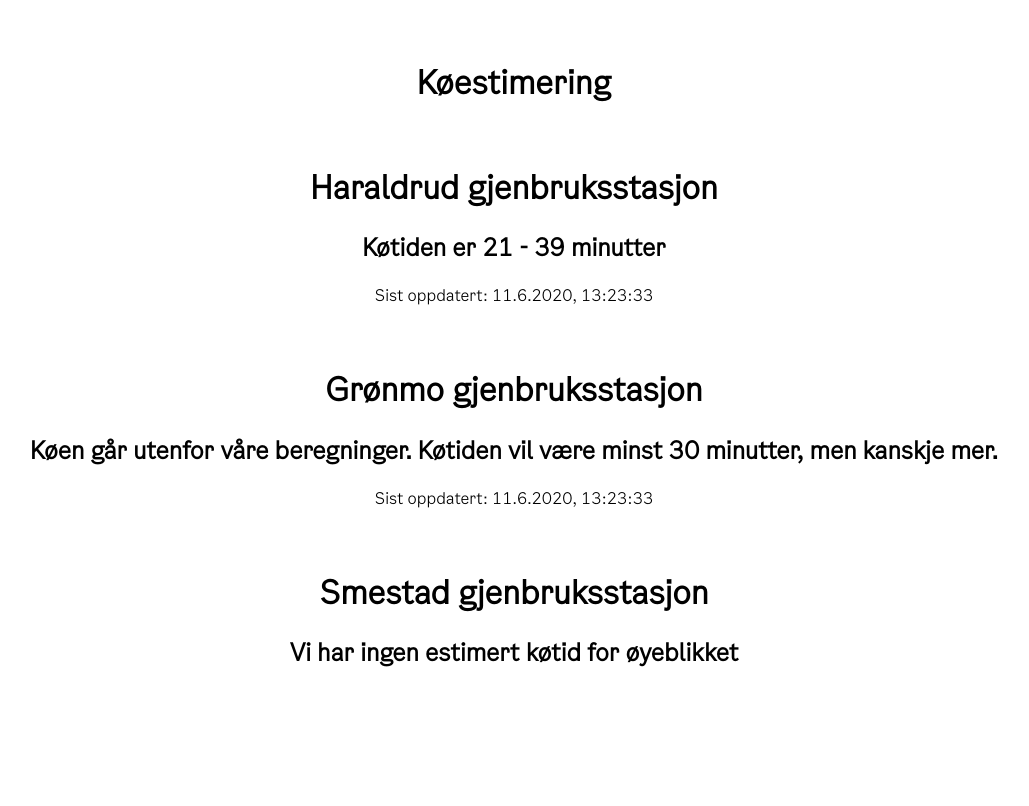
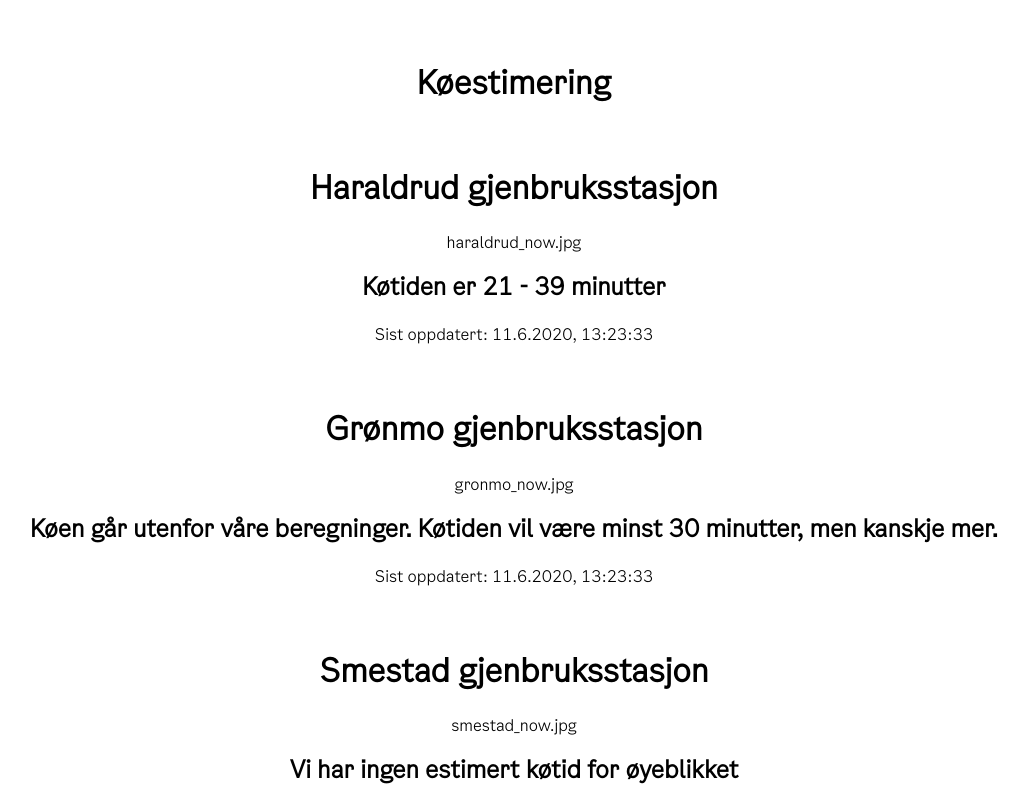
Before and after one commit to oslokommune/gjenbruksstasjoner-kotid-frontend, a Vue app: page / in a window 1280 px wide. Shown: the whole page, without its empty margins (126-1155 px from the left). Built offline with nearby package versions, Linux system fonts and the light colour scheme.

Commit message:
DP-961: Get image by id

```diff
--- a/src/components/QueueImages.vue
+++ b/src/components/QueueImages.vue
@@ -1,8 +1,8 @@
 <template>
   <div class="queue-images">
-    <div v-for="imageObjects in images" :key="imageObjects.station_id">
+    <div v-for="imageObjects in image" :key="imageObjects.station_id">
       <p>
-        {{ imageObjects.station_id }}
+        {{ imageObjects.src }}
       </p>
     </div>
   </div>
@@ -15,7 +15,7 @@ export default {
     return {};
   },
   props: {
-    images: Array,
+    image: Array,
   },
 };
 </script>
--- a/src/components/QueueTime.vue
+++ b/src/components/QueueTime.vue
@@ -6,14 +6,10 @@
       :key="queueTimeObjects.station_id"
     >
       <h1>{{ queueTimeObjects.station_name }}</h1>
-      <div class="images">
-        <!--Need some work on show images with same ID as queueData-->
-        <QueueImages
-          v-if="images.station_id == queueTimeObjects.station_id"
-          :images="images"
-        />
+      <!--Need some help here! You may have an infinite update loop in a component render function.-->
+      <div class="images" v-if="getImageById(queueTimeObjects.station_id)">
+        <QueueImages :image="image" />
       </div>
-
       <div v-if="showQueue(queueTimeObjects)">
         <div v-if="queueIsFull(queueTimeObjects)">
           <h2>
@@ -50,6 +46,7 @@ export default {
   data() {
     return {
       images: Images.images,
+      image: [],
       mockData: [
         {
           station_id: 42,
@@ -95,9 +92,11 @@ export default {
           console.log(error);
         });
     },
-    mounted() {
-      // this.getEstimatedQueueTime(url)
+    getImageById(id) {
+      this.image = this.images.filter((img) => img.station_id === id);
+      return this.image;
     },
+
     hoursToMinutes(hours) {
       return Math.round(hours * 60);
     },
@@ -110,6 +109,9 @@ export default {
     },
     queueIsFull(obj) {
       return obj.queue.is_full === true;
+    },
+    mounted() {
+      // this.getEstimatedQueueTime(url)
     },
   },
 };
```
